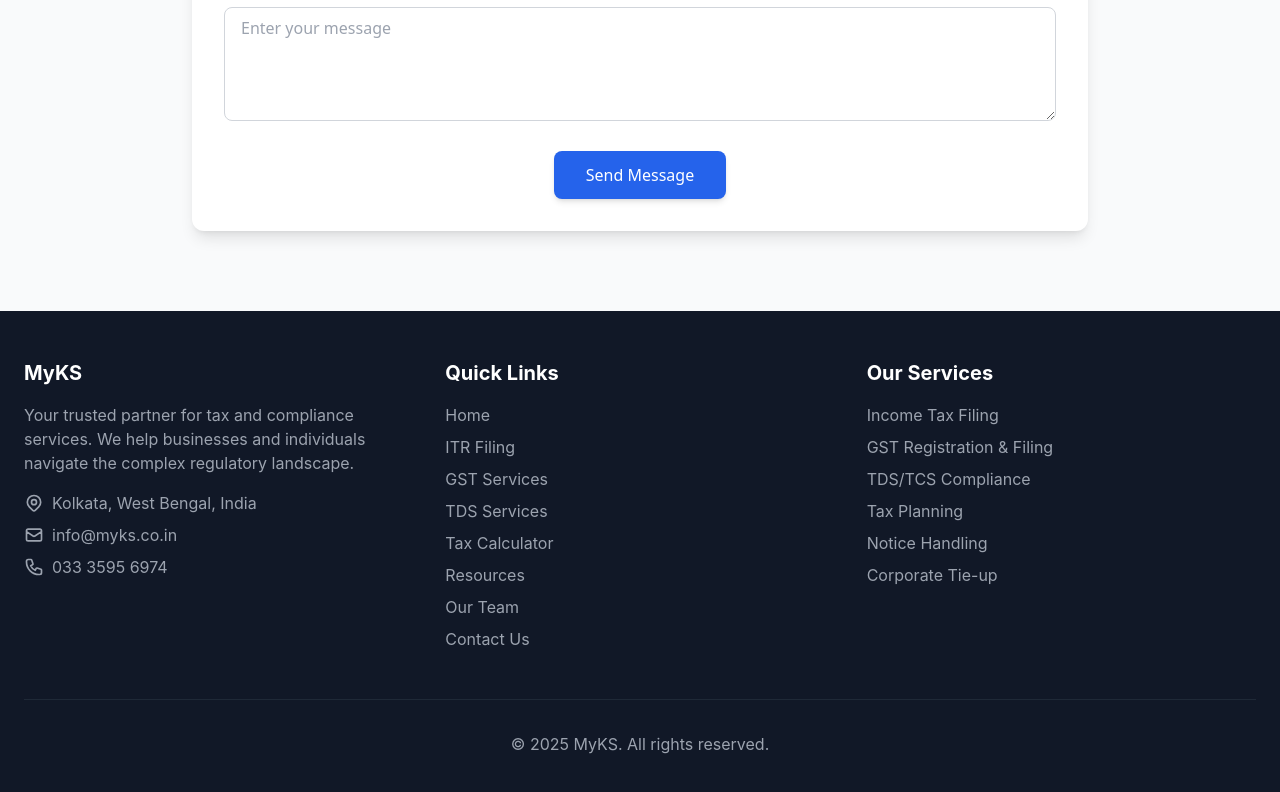
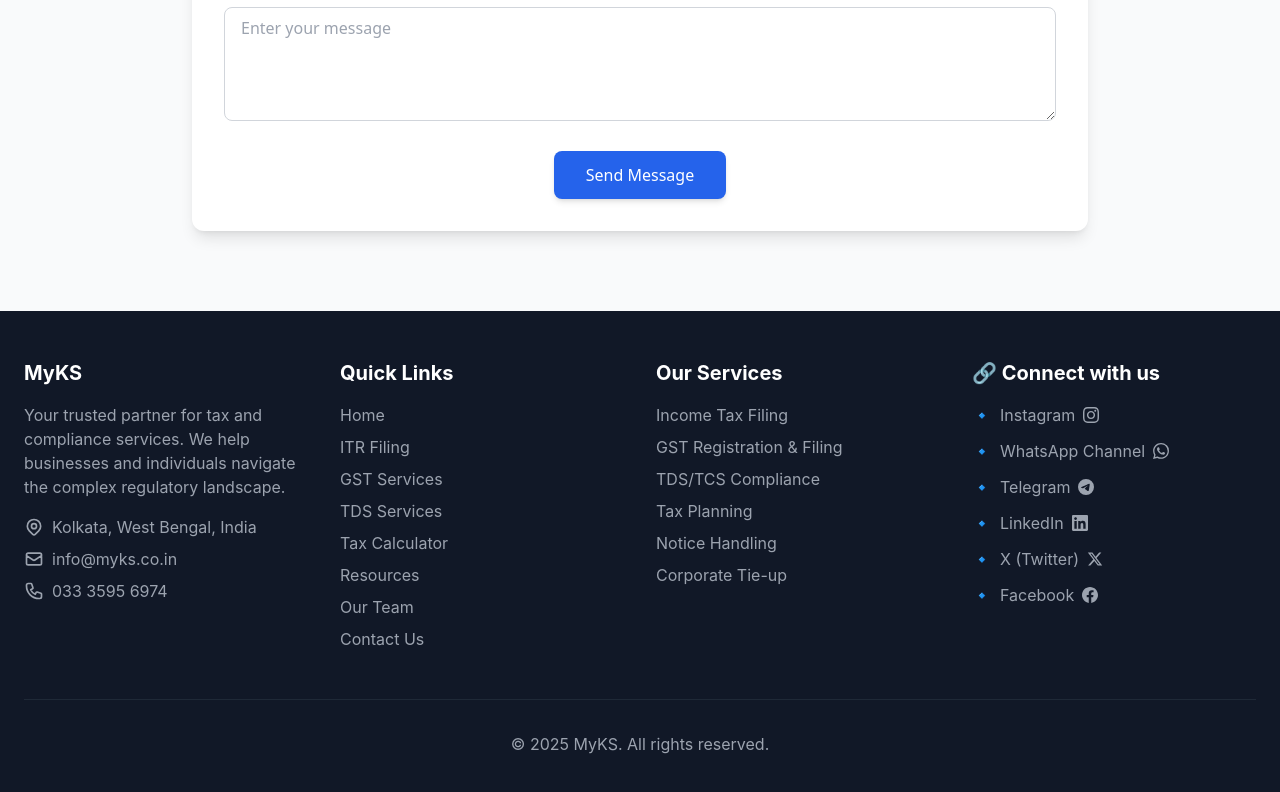
Before and after one commit to abhijitshaw88/myks_1, a React (Create React App) app: page / in a window 1280 px wide. Shown: the part 3682-4474 px from the top of the page. Built offline with nearby package versions, Linux system fonts and the light colour scheme.

Commit message:
Added contact us section for social media section

```diff
--- a/src/components/layout/Footer.js
+++ b/src/components/layout/Footer.js
@@ -5,7 +5,7 @@
   return (
     <footer className="bg-gray-900 text-white">
       <div className="container mx-auto px-6 py-12">
-        <div className="grid md:grid-cols-3 gap-8">
+        <div className="grid md:grid-cols-4 gap-8">
           {/* Company Info */}
           <div>
             <h3 className="text-xl font-bold mb-4">MyKS</h3>
@@ -90,6 +90,97 @@
               </li>
             </ul>
           </div>
+
+          {/* Social Media Links */}
+          <div>
+            <h3 className="text-xl font-bold mb-4">🔗 Connect with us</h3>
+            <ul className="space-y-3">
+              <li>
+                <a
+                  href="https://www.instagram.com/mykarsahayak"
+                  target="_blank"
+                  rel="noopener noreferrer"
+                  className="flex items-center text-gray-400 hover:text-white transition"
+                >
+                  <span className="mr-2">🔹</span>
+                  <span className="mr-2">Instagram</span>
+                  <svg className="h-4 w-4" fill="currentColor" viewBox="0 0 24 24">
+                    <path d="M12 2.163c3.204 0 3.584.012 4.85.07 3.252.148 4.771 1.691 4.919 4.919.058 1.265.069 1.645.069 4.849 0 3.205-.012 3.584-.069 4.849-.149 3.225-1.664 4.771-4.919 4.919-1.266.058-1.644.07-4.85.07-3.204 0-3.584-.012-4.849-.07-3.26-.149-4.771-1.699-4.919-4.92-.058-1.265-.07-1.644-.07-4.849 0-3.204.013-3.583.07-4.849.149-3.227 1.664-4.771 4.919-4.919 1.266-.057 1.645-.069 4.849-.069zm0-2.163c-3.259 0-3.667.014-4.947.072-4.358.2-6.78 2.618-6.98 6.98-.059 1.281-.073 1.689-.073 4.948 0 3.259.014 3.668.072 4.948.2 4.358 2.618 6.78 6.98 6.98 1.281.058 1.689.072 4.948.072 3.259 0 3.668-.014 4.948-.072 4.354-.2 6.782-2.618 6.979-6.98.059-1.28.073-1.689.073-4.948 0-3.259-.014-3.667-.072-4.947-.196-4.354-2.617-6.78-6.979-6.98-1.281-.059-1.69-.073-4.949-.073zm0 5.838c-3.403 0-6.162 2.759-6.162 6.162s2.759 6.163 6.162 6.163 6.162-2.759 6.162-6.163c0-3.403-2.759-6.162-6.162-6.162zm0 10.162c-2.209 0-4-1.79-4-4 0-2.209 1.791-4 4-4s4 1.791 4 4c0 2.21-1.791 4-4 4zm6.406-11.845c-.796 0-1.441.645-1.441 1.44s.645 1.44 1.441 1.44c.795 0 1.439-.645 1.439-1.44s-.644-1.44-1.439-1.44z"/>
+                  </svg>
+                </a>
+              </li>
+              <li>
+                <a
+                  href="https://whatsapp.com/channel/0029VajJW065q08gOrPsNg04"
+                  target="_blank"
+                  rel="noopener noreferrer"
+                  className="flex items-center text-gray-400 hover:text-white transition"
+                >
+                  <span className="mr-2">🔹</span>
+                  <span className="mr-2">WhatsApp Channel</span>
+                  <svg className="h-4 w-4" fill="currentColor" viewBox="0 0 24 24">
+                    <path d="M17.472 14.382c-.297-.149-1.758-.867-2.03-.967-.273-.099-.471-.148-.67.15-.197.297-.767.966-.94 1.164-.173.199-.347.223-.644.075-.297-.15-1.255-.463-2.39-1.475-.883-.788-1.48-1.761-1.653-2.059-.173-.297-.018-.458.13-.606.134-.133.298-.347.446-.52.149-.174.198-.298.298-.497.099-.198.05-.371-.025-.52-.075-.149-.669-1.612-.916-2.207-.242-.579-.487-.5-.669-.51-.173-.008-.371-.01-.57-.01-.198 0-.52.074-.792.372-.272.297-1.04 1.016-1.04 2.479 0 1.462 1.065 2.875 1.213 3.074.149.198 2.096 3.2 5.077 4.487.709.306 1.262.489 1.694.625.712.227 1.36.195 1.871.118.571-.085 1.758-.719 2.006-1.413.248-.694.248-1.289.173-1.413-.074-.124-.272-.198-.57-.347m-5.421 7.403h-.004a9.87 9.87 0 01-5.031-1.378l-.361-.214-3.741.982.998-3.648-.235-.374a9.86 9.86 0 01-1.51-5.26c.001-5.45 4.436-9.884 9.888-9.884 2.64 0 5.122 1.03 6.988 2.898a9.825 9.825 0 012.893 6.994c-.003 5.45-4.437 9.884-9.885 9.884m8.413-18.297A11.815 11.815 0 0012.05 0C5.495 0 .16 5.335.157 11.892c0 2.096.547 4.142 1.588 5.945L.057 24l6.305-1.654a11.882 11.882 0 005.683 1.448h.005c6.554 0 11.89-5.335 11.893-11.893A11.821 11.821 0 0020.885 3.488"/>
+                  </svg>
+                </a>
+              </li>
+              <li>
+                <a
+                  href="https://t.me/myKarSahayak"
+                  target="_blank"
+                  rel="noopener noreferrer"
+                  className="flex items-center text-gray-400 hover:text-white transition"
+                >
+                  <span className="mr-2">🔹</span>
+                  <span className="mr-2">Telegram</span>
+                  <svg className="h-4 w-4" fill="currentColor" viewBox="0 0 24 24">
+                    <path d="M11.944 0A12 12 0 0 0 0 12a12 12 0 0 0 12 12 12 12 0 0 0 12-12A12 12 0 0 0 12 0a12 12 0 0 0-.056 0zm4.962 7.224c.1-.002.321.023.465.14a.506.506 0 0 1 .171.325c.016.093.036.306.02.472-.18 1.898-.962 6.502-1.36 8.627-.168.9-.499 1.201-.82 1.23-.696.065-1.225-.46-1.9-.902-1.056-.693-1.653-1.124-2.678-1.8-1.185-.78-.417-1.21.258-1.91.177-.184 3.247-2.977 3.307-3.23.007-.032.014-.15-.056-.212s-.174-.041-.249-.024c-.106.024-1.793 1.14-5.061 3.345-.48.33-.913.49-1.302.48-.428-.008-1.252-.241-1.865-.44-.752-.245-1.349-.374-1.297-.789.027-.216.325-.437.893-.663 3.498-1.524 5.83-2.529 6.998-3.014 3.332-1.386 4.025-1.627 4.476-1.635z"/>
+                  </svg>
+                </a>
+              </li>
+              <li>
+                <a
+                  href="https://lnkd.in/eBHHk7VT"
+                  target="_blank"
+                  rel="noopener noreferrer"
+                  className="flex items-center text-gray-400 hover:text-white transition"
+                >
+                  <span className="mr-2">🔹</span>
+                  <span className="mr-2">LinkedIn</span>
+                  <svg className="h-4 w-4" fill="currentColor" viewBox="0 0 24 24">
+                    <path d="M20.447 20.452h-3.554v-5.569c0-1.328-.027-3.037-1.852-3.037-1.853 0-2.136 1.445-2.136 2.939v5.667H9.351V9h3.414v1.561h.046c.477-.9 1.637-1.85 3.37-1.85 3.601 0 4.267 2.37 4.267 5.455v6.286zM5.337 7.433c-1.144 0-2.063-.926-2.063-2.065 0-1.138.92-2.063 2.063-2.063 1.14 0 2.064.925 2.064 2.063 0 1.139-.925 2.065-2.064 2.065zm1.782 13.019H3.555V9h3.564v11.452zM22.225 0H1.771C.792 0 0 .774 0 1.729v20.542C0 23.227.792 24 1.771 24h20.451C23.2 24 24 23.227 24 22.271V1.729C24 .774 23.2 0 22.222 0h.003z"/>
+                  </svg>
+                </a>
+              </li>
+              <li>
+                <a
+                  href="https://twitter.com/mykarsahayak"
+                  target="_blank"
+                  rel="noopener noreferrer"
+                  className="flex items-center text-gray-400 hover:text-white transition"
+                >
+                  <span className="mr-2">🔹</span>
+                  <span className="mr-2">X (Twitter)</span>
+                  <svg className="h-4 w-4" fill="currentColor" viewBox="0 0 24 24">
+                    <path d="M18.244 2.25h3.308l-7.227 8.26 8.502 11.24H16.17l-5.214-6.817L4.99 21.75H1.68l7.73-8.835L1.254 2.25H8.08l4.713 6.231zm-1.161 17.52h1.833L7.084 4.126H5.117z"/>
+                  </svg>
+                </a>
+              </li>
+              <li>
+                <a
+                  href="https://www.facebook.com/people/My-Kar-Sahayak/61559292830202"
+                  target="_blank"
+                  rel="noopener noreferrer"
+                  className="flex items-center text-gray-400 hover:text-white transition"
+                >
+                  <span className="mr-2">🔹</span>
+                  <span className="mr-2">Facebook</span>
+                  <svg className="h-4 w-4" fill="currentColor" viewBox="0 0 24 24">
+                    <path d="M24 12.073c0-6.627-5.373-12-12-12s-12 5.373-12 12c0 5.99 4.388 10.954 10.125 11.854v-8.385H7.078v-3.47h3.047V9.43c0-3.007 1.792-4.669 4.533-4.669 1.312 0 2.686.235 2.686.235v2.953H15.83c-1.491 0-1.956.925-1.956 1.874v2.25h3.328l-.532 3.47h-2.796v8.385C19.612 23.027 24 18.062 24 12.073z"/>
+                  </svg>
+                </a>
+              </li>
+            </ul>
+          </div>
         </div>
 
         {/* Bottom Bar */}
```
